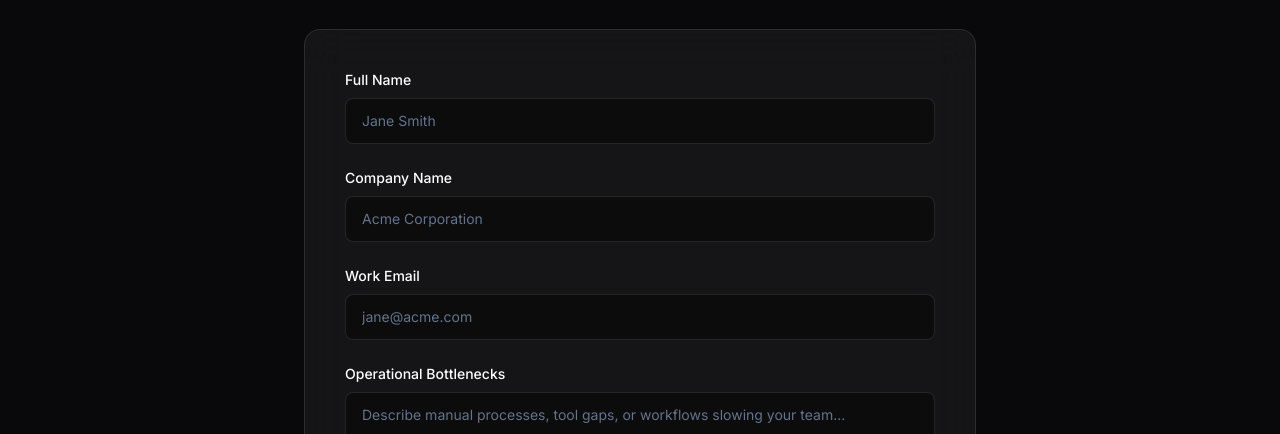
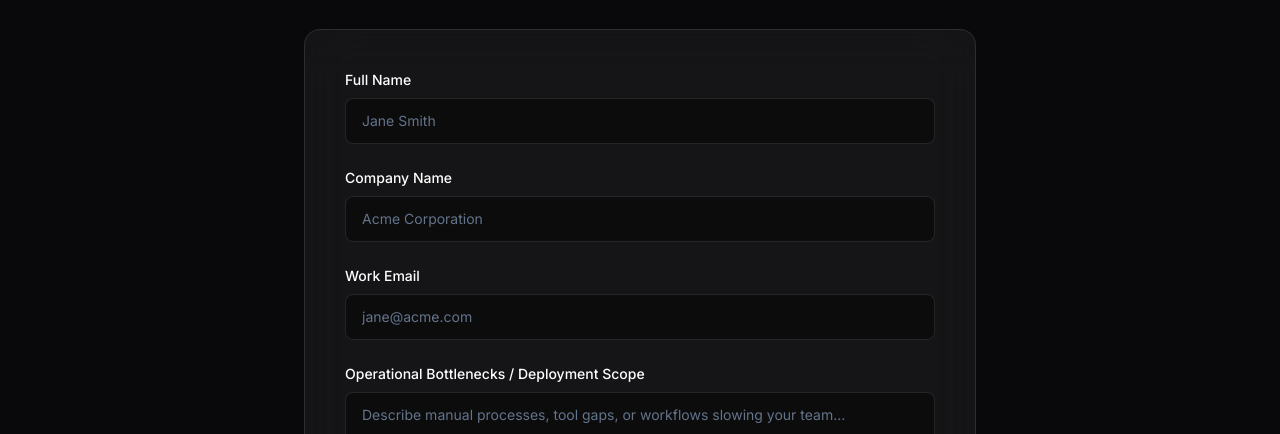
Before and after one commit to evolgenai/Scalesystemsai, a Next.js app: page /contact in a window 1280 px wide. Shown: the part 317-751 px from the top of the page. Built offline with nearby package versions, Linux system fonts and the light colour scheme.

Commit message:
Implement dynami pre-filled context matching on contact form

```diff
--- a/src/app/contact/page.tsx
+++ b/src/app/contact/page.tsx
@@ -1,6 +1,7 @@
 "use client";
 
-import { useState, FormEvent } from "react";
+import { useState, FormEvent, useEffect, Suspense } from "react";
+import { useSearchParams } from "next/navigation";
 import { motion } from "framer-motion";
 import { Send, CheckCircle2, AlertCircle } from "lucide-react";
 
@@ -13,7 +14,9 @@ type FormState = {
 
 type SubmitStatus = "idle" | "loading" | "success" | "error";
 
-export default function ContactPage() {
+// 1. Separate the Form into a Client Component to read search parameters safely
+function ContactForm() {
+  const searchParams = useSearchParams();
   const [form, setForm] = useState<FormState>({
     name: "",
     company: "",
@@ -22,6 +25,20 @@ export default function ContactPage() {
   });
   const [status, setStatus] = useState<SubmitStatus>("idle");
   const [errorMessage, setErrorMessage] = useState("");
+
+  // Context-aware auto-fill engine
+  useEffect(() => {
+    const agentId = searchParams.get("agent");
+    if (agentId) {
+      if (agentId === "lead-sentinel") {
+        setForm(f => ({ ...f, bottlenecks: "We want to deploy the Lead Qualification Sentinel to optimize our inbound revenue pipeline, automate data enrichment, and accelerate lead response times." }));
+      } else if (agentId === "ops-orchestrator") {
+        setForm(f => ({ ...f, bottlenecks: "We want to deploy the Enterprise Systems Orchestrator to automate our cross-platform workflows, handle data syncs, and eliminate manual admin overhead." }));
+      } else if (agentId === "support-specialist") {
+        setForm(f => ({ ...f, bottlenecks: "We want to deploy the 24/7 Technical Support Specialist to handle tier-1 and tier-2 customer support issues autonomously using our internal knowledge base." }));
+      }
+    }
+  }, [searchParams]);
 
   async function handleSubmit(e: FormEvent<HTMLFormElement>) {
     e.preventDefault();
@@ -48,6 +65,106 @@ export default function ContactPage() {
   }
 
   return (
+    <motion.form
+      initial={{ opacity: 0, y: 16 }}
+      animate={{ opacity: 1, y: 0 }}
+      transition={{ duration: 0.5 }}
+      onSubmit={handleSubmit}
+      className="glass mt-12 space-y-6 rounded-2xl p-8 sm:p-10"
+      aria-label="Contact form"
+    >
+      <div>
+        <label htmlFor="name" className="block text-sm font-medium text-white">Full Name</label>
+        <input
+          id="name"
+          name="name"
+          type="text"
+          required
+          autoComplete="name"
+          value={form.name}
+          onChange={(e) => setForm({ ...form, name: e.target.value })}
+          className="mt-2 w-full rounded-lg border border-white/10 bg-black/40 px-4 py-3 text-sm text-white placeholder:text-slate-dim focus:border-cyan-accent/50 focus:outline-none focus:ring-1 focus:ring-cyan-accent/50"
+          placeholder="Jane Smith"
+        />
+      </div>
+
+      <div>
+        <label htmlFor="company" className="block text-sm font-medium text-white">Company Name</label>
+        <input
+          id="company"
+          name="company"
+          type="text"
+          required
+          autoComplete="organization"
+          value={form.company}
+          onChange={(e) => setForm({ ...form, company: e.target.value })}
+          className="mt-2 w-full rounded-lg border border-white/10 bg-black/40 px-4 py-3 text-sm text-white placeholder:text-slate-dim focus:border-cyan-accent/50 focus:outline-none focus:ring-1 focus:ring-cyan-accent/50"
+          placeholder="Acme Corporation"
+        />
+      </div>
+
+      <div>
+        <label htmlFor="email" className="block text-sm font-medium text-white">Work Email</label>
+        <input
+          id="email"
+          name="email"
+          type="email"
+          required
+          autoComplete="email"
+          value={form.email}
+          onChange={(e) => setForm({ ...form, email: e.target.value })}
+          className="mt-2 w-full rounded-lg border border-white/10 bg-black/40 px-4 py-3 text-sm text-white placeholder:text-slate-dim focus:border-cyan-accent/50 focus:outline-none focus:ring-1 focus:ring-cyan-accent/50"
+          placeholder="jane@acme.com"
+        />
+      </div>
+
+      <div>
+        <label htmlFor="bottlenecks" className="block text-sm font-medium text-white">Operational Bottlenecks / Deployment Scope</label>
+        <textarea
+          id="bottlenecks"
+          name="bottlenecks"
+          required
+          rows={5}
+          value={form.bottlenecks}
+          onChange={(e) => setForm({ ...form, bottlenecks: e.target.value })}
+          className="mt-2 w-full resize-none rounded-lg border border-white/10 bg-black/40 px-4 py-3 text-sm text-white placeholder:text-slate-dim focus:border-cyan-accent/50 focus:outline-none focus:ring-1 focus:ring-cyan-accent/50"
+          placeholder="Describe manual processes, tool gaps, or workflows slowing your team..."
+        />
+      </div>
+
+      {status === "success" && (
+        <div role="status" className="flex items-center gap-2 rounded-lg border border-emerald-500/30 bg-emerald-500/10 px-4 py-3 text-sm text-emerald-400">
+          <CheckCircle2 className="h-4 w-4 shrink-0" />
+          Thank you. We&apos;ll be in touch within one business day.
+        </div>
+      )}
+
+      {status === "error" && (
+        <div role="alert" className="flex items-center gap-2 rounded-lg border border-red-500/30 bg-red-500/10 px-4 py-3 text-sm text-red-400">
+          <AlertCircle className="h-4 w-4 shrink-0" />
+          {errorMessage}
+        </div>
+      )}
+
+      <button
+        type="submit"
+        disabled={status === "loading"}
+        className="inline-flex w-full items-center justify-center gap-2 rounded-lg bg-cyan-accent px-6 py-3.5 text-sm font-semibold text-obsidian shadow-glow-sm transition-all hover:shadow-glow disabled:cursor-not-allowed disabled:opacity-60"
+      >
+        {status === "loading" ? "Sending..." : (
+          <>
+            Submit Inquiry
+            <Send className="h-4 w-4" />
+          </>
+        )}
+      </button>
+    </motion.form>
+  );
+}
+
+// 2. Main component wrapping the form in a Suspense boundary (Required by Next.js for search parameters build time optimization)
+export default function ContactPage() {
+  return (
     <main>
       <section className="px-4 py-16 sm:px-6 lg:px-8 lg:py-24">
         <div className="mx-auto max-w-2xl">
@@ -62,130 +179,9 @@ export default function ContactPage() {
             </p>
           </div>
 
-          <motion.form
-            initial={{ opacity: 0, y: 16 }}
-            animate={{ opacity: 1, y: 0 }}
-            transition={{ duration: 0.5 }}
-            onSubmit={handleSubmit}
-            className="glass mt-12 space-y-6 rounded-2xl p-8 sm:p-10"
-            aria-label="Contact form"
-          >
-            <div>
-              <label
-                htmlFor="name"
-                className="block text-sm font-medium text-white"
-              >
-                Full Name
-              </label>
-              <input
-                id="name"
-                name="name"
-                type="text"
-                required
-                autoComplete="name"
-                value={form.name}
-                onChange={(e) => setForm({ ...form, name: e.target.value })}
-                className="mt-2 w-full rounded-lg border border-white/10 bg-black/40 px-4 py-3 text-sm text-white placeholder:text-slate-dim focus:border-cyan-accent/50 focus:outline-none focus:ring-1 focus:ring-cyan-accent/50"
-                placeholder="Jane Smith"
-              />
-            </div>
-
-            <div>
-              <label
-                htmlFor="company"
-                className="block text-sm font-medium text-white"
-              >
-                Company Name
-              </label>
-              <input
-                id="company"
-                name="company"
-                type="text"
-                required
-                autoComplete="organization"
-                value={form.company}
-                onChange={(e) => setForm({ ...form, company: e.target.value })}
-                className="mt-2 w-full rounded-lg border border-white/10 bg-black/40 px-4 py-3 text-sm text-white placeholder:text-slate-dim focus:border-cyan-accent/50 focus:outline-none focus:ring-1 focus:ring-cyan-accent/50"
-                placeholder="Acme Corporation"
-              />
-            </div>
-
-            <div>
-              <label
-                htmlFor="email"
-                className="block text-sm font-medium text-white"
-              >
-                Work Email
-              </label>
-              <input
-                id="email"
-                name="email"
-                type="email"
-                required
-                autoComplete="email"
-                value={form.email}
-                onChange={(e) => setForm({ ...form, email: e.target.value })}
-                className="mt-2 w-full rounded-lg border border-white/10 bg-black/40 px-4 py-3 text-sm text-white placeholder:text-slate-dim focus:border-cyan-accent/50 focus:outline-none focus:ring-1 focus:ring-cyan-accent/50"
-                placeholder="jane@acme.com"
-              />
-            </div>
-
-            <div>
-              <label
-                htmlFor="bottlenecks"
-                className="block text-sm font-medium text-white"
-              >
-                Operational Bottlenecks
-              </label>
-              <textarea
-                id="bottlenecks"
-                name="bottlenecks"
-                required
-                rows={5}
-                value={form.bottlenecks}
-                onChange={(e) =>
-                  setForm({ ...form, bottlenecks: e.target.value })
-                }
-                className="mt-2 w-full resize-none rounded-lg border border-white/10 bg-black/40 px-4 py-3 text-sm text-white placeholder:text-slate-dim focus:border-cyan-accent/50 focus:outline-none focus:ring-1 focus:ring-cyan-accent/50"
-                placeholder="Describe manual processes, tool gaps, or workflows slowing your team..."
-              />
-            </div>
-
-            {status === "success" && (
-              <div
-                role="status"
-                className="flex items-center gap-2 rounded-lg border border-emerald-500/30 bg-emerald-500/10 px-4 py-3 text-sm text-emerald-400"
-              >
-                <CheckCircle2 className="h-4 w-4 shrink-0" aria-hidden />
-                Thank you. We&apos;ll be in touch within one business day.
-              </div>
-            )}
-
-            {status === "error" && (
-              <div
-                role="alert"
-                className="flex items-center gap-2 rounded-lg border border-red-500/30 bg-red-500/10 px-4 py-3 text-sm text-red-400"
-              >
-                <AlertCircle className="h-4 w-4 shrink-0" aria-hidden />
-                {errorMessage}
-              </div>
-            )}
-
-            <button
-              type="submit"
-              disabled={status === "loading"}
-              className="inline-flex w-full items-center justify-center gap-2 rounded-lg bg-cyan-accent px-6 py-3.5 text-sm font-semibold text-obsidian shadow-glow-sm transition-all hover:shadow-glow disabled:cursor-not-allowed disabled:opacity-60"
-            >
-              {status === "loading" ? (
-                "Sending..."
-              ) : (
-                <>
-                  Submit Inquiry
-                  <Send className="h-4 w-4" aria-hidden />
-                </>
-              )}
-            </button>
-          </motion.form>
+          <Suspense fallback={<div className="text-center text-slate-muted mt-12">Loading funnel matrix...</div>}>
+            <ContactForm />
+          </Suspense>
         </div>
       </section>
     </main>
```
